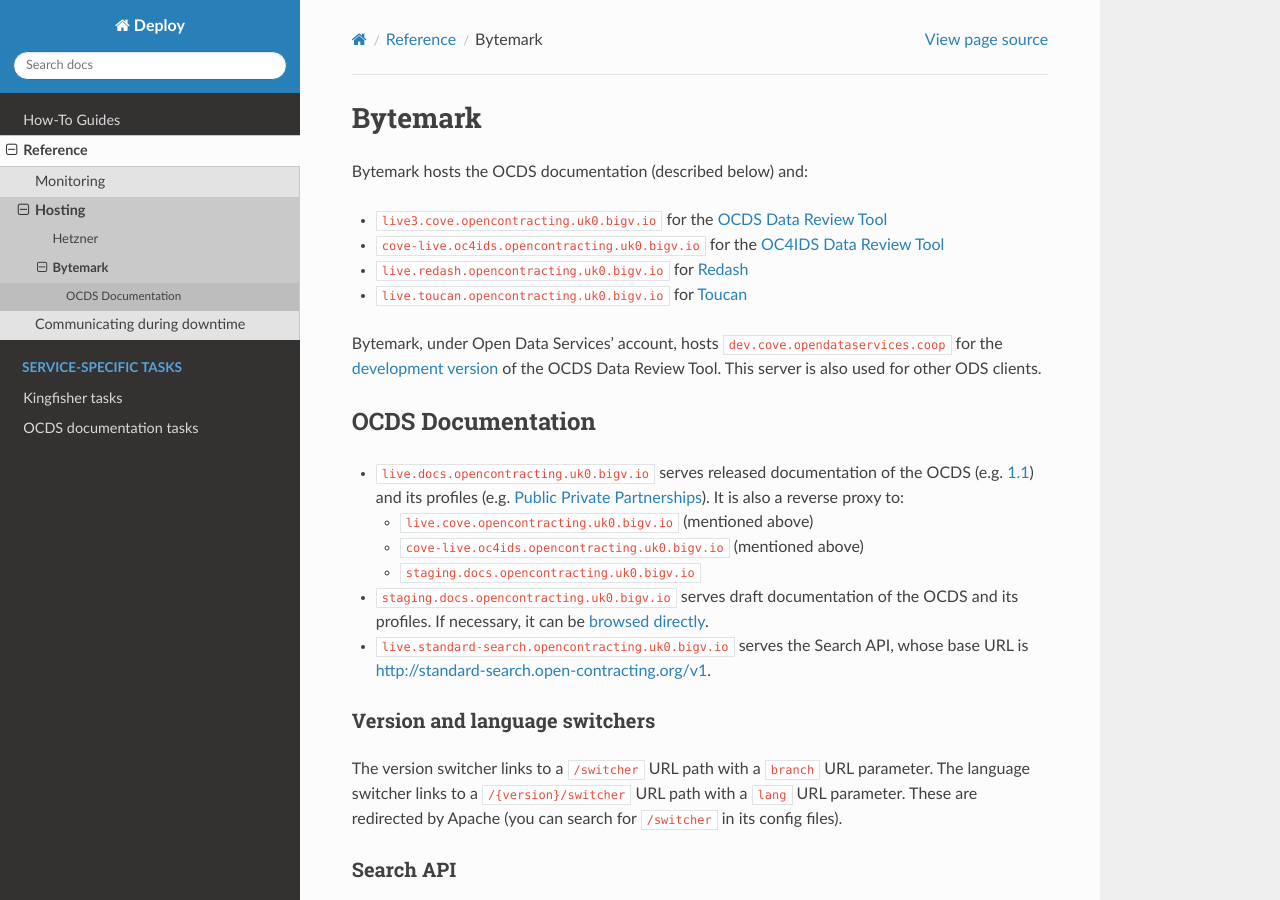
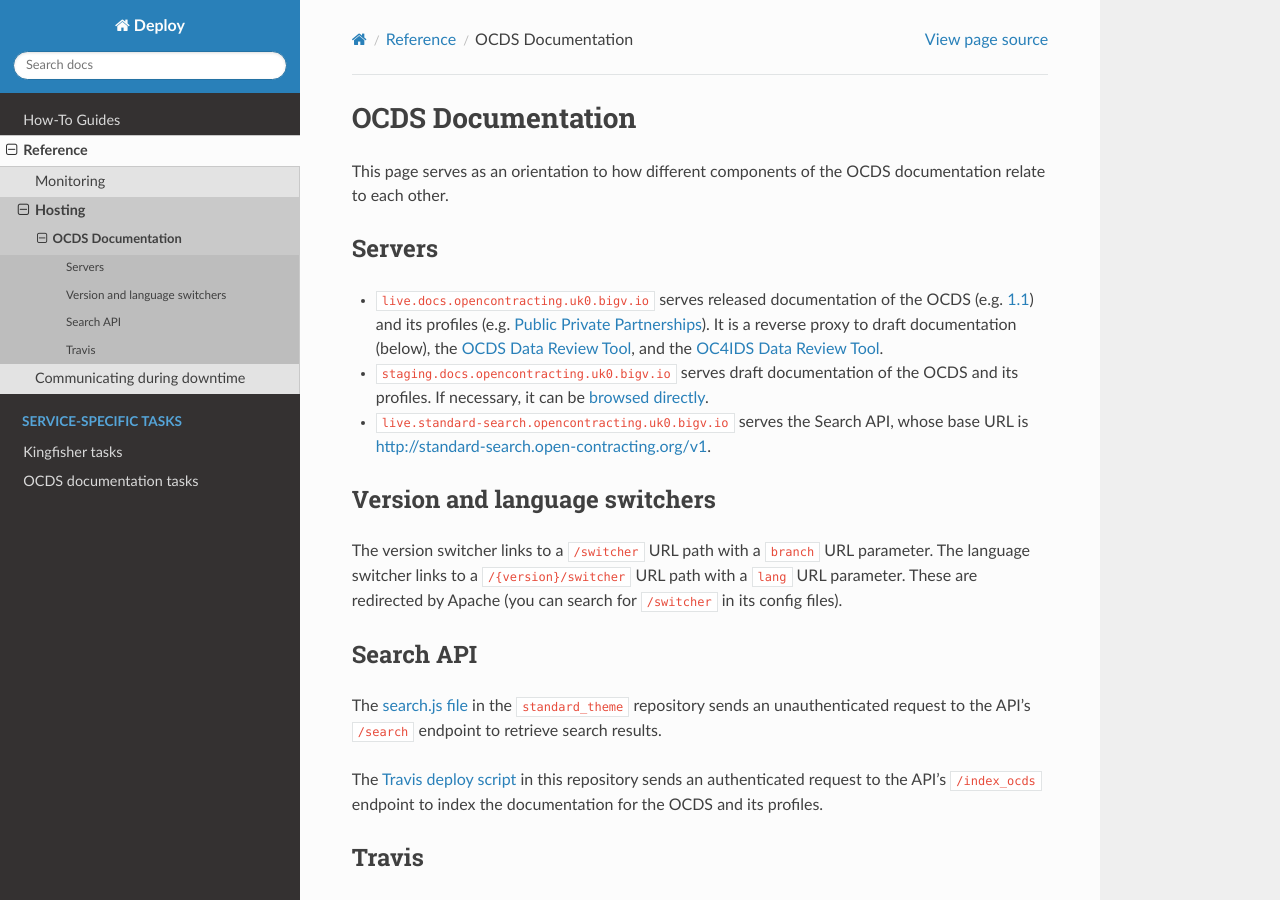
Before and after one commit to open-contracting/deploy, a Sphinx documentation site: the page built from docs/reference/docs.rst, in a window 1280 px wide and 900 px high. Built offline with Sphinx 7.4.7 and the Read the Docs theme 2.0.0, drawn with Linux system fonts in a browser that asks for light colours.

Commit message:
Remove the lists of servers on each host, as this can be determined from the salt-config/roster

```diff
--- a/docs/how-to/docs.rst
+++ b/docs/how-to/docs.rst
@@ -46,7 +46,7 @@
 Publish draft documentation
 ---------------------------
 
-To configure a documentation repository to push builds to the :ref:`staging server<ocds-documentation>`:
+To configure a documentation repository to push builds to the :doc:`staging server<../reference/docs>`:
 
 #. Access the repository’s Travis page
 #. Click "More options" and "Settings"
--- a/docs/how-to/update.rst
+++ b/docs/how-to/update.rst
@@ -35,7 +35,7 @@
 Using a testing virtual host
 ~~~~~~~~~~~~~~~~~~~~~~~~~~~~
 
-To test changes to the Apache files for the :ref:`ocds-documentation` (for example, to test new redirects or proxy settings):
+To test changes to the Apache files for the :doc:`../reference/docs` (for example, to test new redirects or proxy settings):
 
 #. Make changes inside ``{% if testing %}`` blocks in the config files
 #. :doc:`Deploy<deploy>` the OCDS Documentation
--- a/docs/reference/bytemark.rst
+++ b/docs/reference/docs.rst
@@ -1,43 +1,29 @@
-Bytemark
-========
+OCDS Documentation
+==================
 
-Bytemark hosts the OCDS documentation (described below) and:
+This page serves as an orientation to how different components of the OCDS documentation relate to each other.
 
--  ``live3.cove.opencontracting.uk0.bigv.io`` for the `OCDS Data Review Tool <https://standard.open-contracting.org/review/>`__
--  ``cove-live.oc4ids.opencontracting.uk0.bigv.io`` for the `OC4IDS Data Review Tool <https://standard.open-contracting.org/infrastructure/review/>`__
--  ``live.redash.opencontracting.uk0.bigv.io`` for `Redash <http://live.redash.opencontracting.uk0.bigv.io:9090>`__
--  ``live.toucan.opencontracting.uk0.bigv.io`` for `Toucan <https://toucan.open-contracting.org>`__
+Servers
+-------
 
-Bytemark, under Open Data Services' account, hosts ``dev.cove.opendataservices.coop`` for the `development version <http://dev.cove.opendataservices.coop/review/>`__ of the OCDS Data Review Tool. This server is also used for other ODS clients.
-
-.. _ocds-documentation:
-
-OCDS Documentation
-------------------
-
--  ``live.docs.opencontracting.uk0.bigv.io`` serves released documentation of the OCDS (e.g. `1.1 <https://standard.open-contracting.org/1.1/>`__) and its profiles (e.g. `Public Private Partnerships <https://standard.open-contracting.org/profiles/ppp/latest/en/>`__). It is also a reverse proxy to:
-
-   -  ``live.cove.opencontracting.uk0.bigv.io`` (mentioned above)
-   -  ``cove-live.oc4ids.opencontracting.uk0.bigv.io`` (mentioned above)
-   -  ``staging.docs.opencontracting.uk0.bigv.io``
-
+-  ``live.docs.opencontracting.uk0.bigv.io`` serves released documentation of the OCDS (e.g. `1.1 <https://standard.open-contracting.org/1.1/>`__) and its profiles (e.g. `Public Private Partnerships <https://standard.open-contracting.org/profiles/ppp/latest/en/>`__). It is a reverse proxy to draft documentation (below), the `OCDS Data Review Tool <https://standard.open-contracting.org/review/>`__, and the `OC4IDS Data Review Tool <https://standard.open-contracting.org/infrastructure/review/>`__.
 -  ``staging.docs.opencontracting.uk0.bigv.io`` serves draft documentation of the OCDS and its profiles. If necessary, it can be `browsed directly <https://staging.standard.open-contracting.org/>`__.
 -  ``live.standard-search.opencontracting.uk0.bigv.io`` serves the Search API, whose base URL is http://standard-search.open-contracting.org/v1.
 
 Version and language switchers
-~~~~~~~~~~~~~~~~~~~~~~~~~~~~~~
+------------------------------
 
 The version switcher links to a ``/switcher`` URL path with a ``branch`` URL parameter. The language switcher links to a ``/{version}/switcher`` URL path with a ``lang`` URL parameter. These are redirected by Apache (you can search for ``/switcher`` in its config files).
 
 Search API
-~~~~~~~~~~
+----------
 
 The `search.js file <https://github.com/open-contracting/standard_theme/blob/open_contracting/standard_theme/static/js/search.js>`__ in the ``standard_theme`` repository sends an unauthenticated request to the API's ``/search`` endpoint to retrieve search results.
 
 The `Travis deploy script <https://github.com/open-contracting/deploy/blob/master/deploy-docs.sh>`__ in this repository sends an authenticated request to the API's ``/index_ocds`` endpoint to index the documentation for the OCDS and its profiles.
 
 Travis
-~~~~~~
+------
 
 The repositories for OCDS documentation use Travis to push builds to the staging server and to rebuild the search index for the documentation:
 
--- a/docs/reference/index.rst
+++ b/docs/reference/index.rst
@@ -75,11 +75,10 @@
 -  GitHub Pages for the `Extension Explorer <https://extensions.open-contracting.org/>`__
 
 .. toctree::
-   :caption: Host-specific information
+   :caption: Service-specific information
    :maxdepth: 3
 
-   hetzner.rst
-   bytemark.rst
+   docs.rst
 
 Communicating during downtime
 -----------------------------
```
Also changed, not shown: docs/reference/hetzner.rst (deleted, +0 -12 lines).
